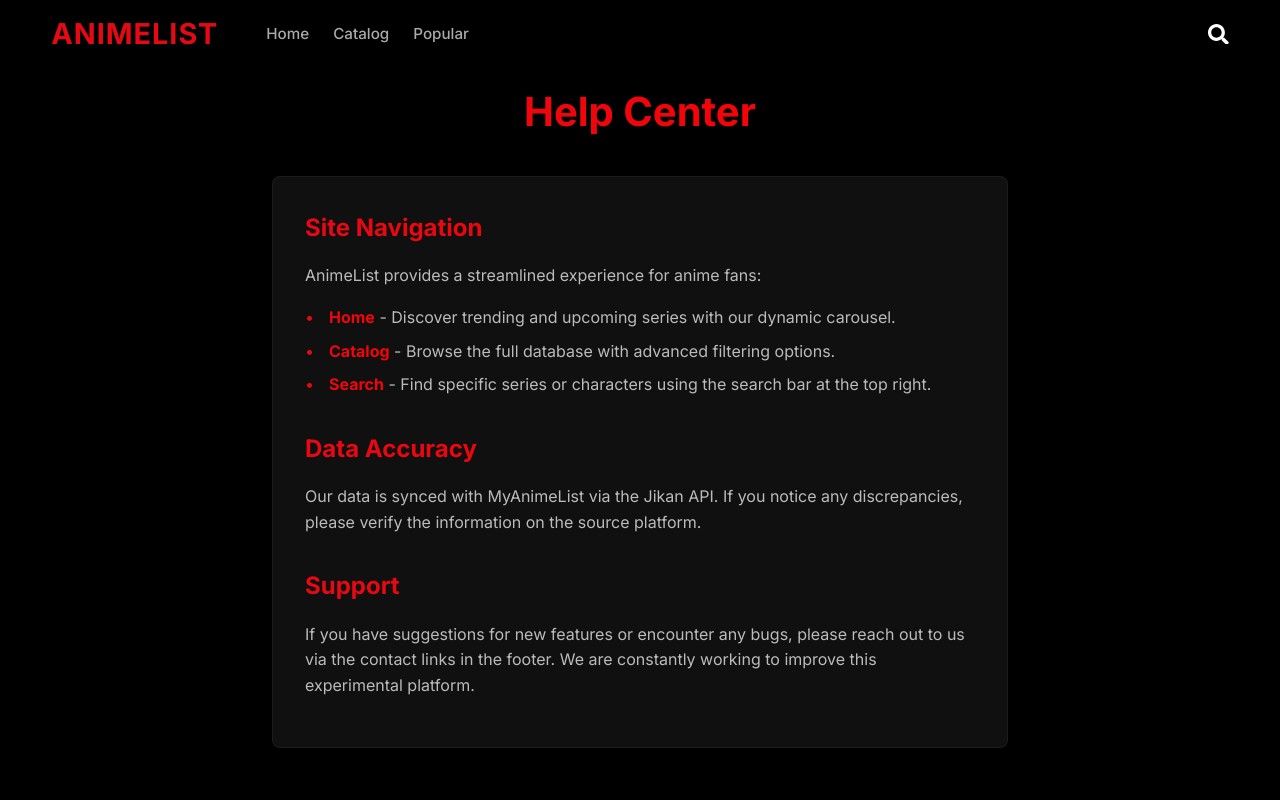
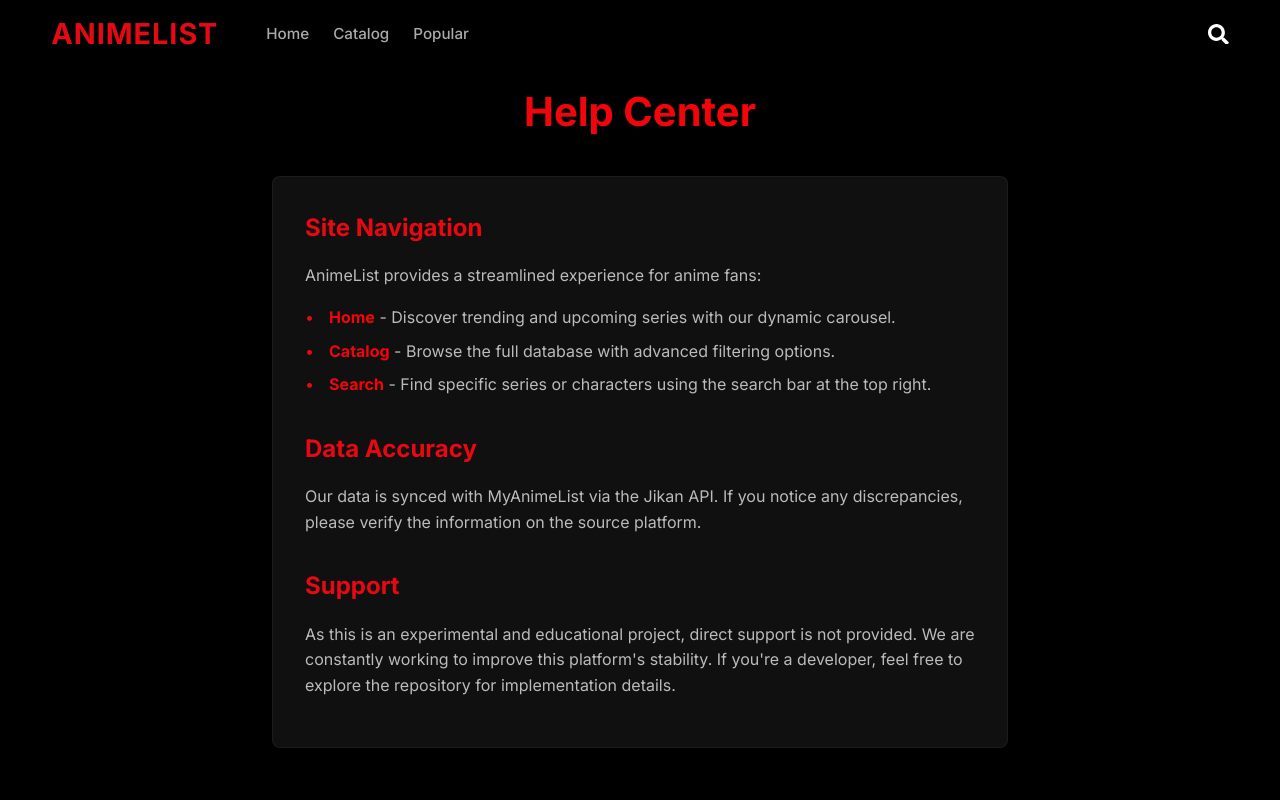
Before and after one commit to Shaember-Ink/animelist, a Next.js app: page /help in a window 1280 px wide. Shown: the top 800 px of the page. Built offline with nearby package versions, Linux system fonts and the light colour scheme.

Commit message:
docs: update support text to remove outdated footer contact reference

```diff
--- a/pages/help.tsx
+++ b/pages/help.tsx
@@ -34,8 +34,9 @@ export default function Help() {
           <section className={styles.section}>
             <h2>Support</h2>
             <p>
-              If you have suggestions for new features or encounter any bugs, please reach out to us
-              via the contact links in the footer. We are constantly working to improve this experimental platform.
+              As this is an experimental and educational project, direct support is not provided.
+              We are constantly working to improve this platform's stability. If you're a developer,
+              feel free to explore the repository for implementation details.
             </p>
           </section>
         </div>
```
